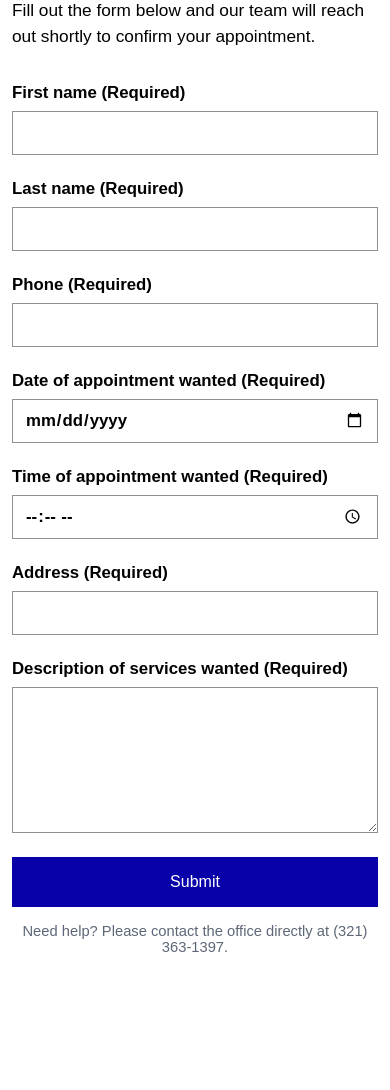
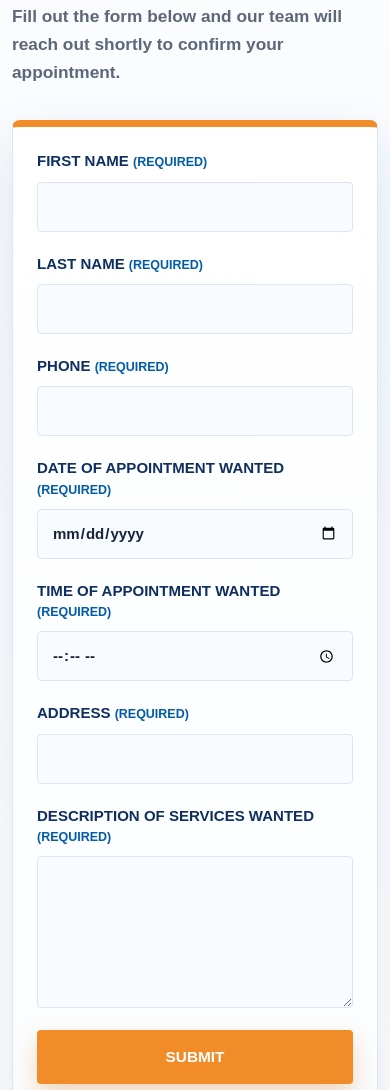
Before and after one commit to ElizabethLeyva/Website, a website built with Vite: page schedule.html in a window 390 px wide. Shown: the part 425-1515 px from the top of the page. Before the commit the page ends 1444 px from the top, so only its background shows below. Built offline with nearby package versions, Linux system fonts and the light colour scheme.

Commit message:
update style

```diff
--- a/src/styles.css
+++ b/src/styles.css
@@ -23,7 +23,9 @@ html {
 
 body {
   margin: 0;
-  background: var(--paper);
+  background:
+    radial-gradient(circle at 12% 6%, rgba(242, 140, 40, 0.08), transparent 24rem),
+    linear-gradient(180deg, #ffffff 0%, #f8fbff 42%, #ffffff 100%);
   color: var(--ink);
   overflow-x: hidden;
 }
@@ -37,7 +39,7 @@ a {
   display: flex;
   justify-content: center;
   padding: 12px 16px;
-  background: var(--navy);
+  background: linear-gradient(90deg, var(--navy-dark), var(--navy));
   color: #ffffff;
   text-align: center;
   text-transform: uppercase;
@@ -273,8 +275,19 @@ h3 {
   border: 1px solid var(--line);
   border-top: 6px solid var(--orange);
   border-radius: 2px;
-  background: var(--paper);
+  background:
+    linear-gradient(180deg, #ffffff 0%, #f8fbff 100%);
   box-shadow: 0 16px 34px rgba(21, 63, 127, 0.08);
+  transition:
+    transform 180ms ease,
+    box-shadow 180ms ease,
+    border-color 180ms ease;
+}
+
+.service-grid article:hover {
+  transform: translateY(-4px);
+  border-color: rgba(242, 140, 40, 0.42);
+  box-shadow: 0 22px 42px rgba(21, 63, 127, 0.13);
 }
 
 .service-grid span {
@@ -544,6 +557,27 @@ h3 {
   padding: 76px 0 20px;
 }
 
+.gallery,
+.about,
+.services {
+  position: relative;
+}
+
+.gallery::before,
+.about::before,
+.services::before {
+  position: absolute;
+  inset: 28px auto auto 50%;
+  z-index: -1;
+  width: min(72vw, 820px);
+  height: 180px;
+  border-radius: 999px;
+  background: rgba(232, 242, 255, 0.65);
+  filter: blur(44px);
+  content: "";
+  transform: translateX(-50%);
+}
+
 .gallery-heading {
   display: grid;
   grid-template-columns: minmax(0, 0.85fr) minmax(280px, 0.62fr);
@@ -646,9 +680,9 @@ h3 {
 }
 
 .booking-page {
-  width: min(900px, calc(100% - 32px));
+  width: min(980px, calc(100% - 32px));
   margin: 0 auto;
-  padding: 54px 0 78px;
+  padding: 64px 0 90px;
 }
 
 .booking-heading {
@@ -658,22 +692,31 @@ h3 {
 
 .booking-heading h1 {
   margin-bottom: 22px;
-  color: #000000;
-  font-size: clamp(2rem, 4vw, 3rem);
-  line-height: 1.1;
+  color: var(--navy-dark);
+  font-size: clamp(2.4rem, 5vw, 4.8rem);
+  line-height: 0.98;
+  text-transform: uppercase;
 }
 
 .booking-heading p {
   max-width: 760px;
   margin: 0 auto;
-  color: #000000;
-  font-size: clamp(1.2rem, 2vw, 1.55rem);
-  line-height: 1.45;
+  color: var(--muted);
+  font-size: clamp(1.08rem, 1.7vw, 1.34rem);
+  font-weight: 700;
+  line-height: 1.6;
 }
 
 .booking-form {
   display: grid;
-  gap: 24px;
+  gap: 22px;
+  padding: clamp(24px, 4vw, 42px);
+  border: 1px solid var(--line);
+  border-top: 7px solid var(--orange);
+  border-radius: 8px;
+  background:
+    linear-gradient(180deg, #ffffff 0%, #fbfdff 100%);
+  box-shadow: 0 20px 52px rgba(21, 63, 127, 0.12);
 }
 
 .hidden-field {
@@ -695,14 +738,18 @@ h3 {
 
 .booking-form label,
 .booking-form legend {
-  color: #000000;
-  font-size: 1.05rem;
-  font-weight: 800;
+  color: var(--navy-dark);
+  font-size: 0.94rem;
+  font-weight: 900;
+  line-height: 1.35;
+  text-transform: uppercase;
 }
 
 .booking-form label span,
 .booking-form legend span {
-  font-weight: 800;
+  color: #005ca8;
+  font-size: 0.78rem;
+  font-weight: 900;
 }
 
 .booking-form input[type="text"],
@@ -712,23 +759,35 @@ h3 {
 .booking-form textarea {
   display: block;
   width: 100%;
-  margin-top: 8px;
-  border: 1px solid #8f8f8f;
-  border-radius: 0;
+  margin-top: 10px;
+  border: 1px solid var(--line);
+  border-radius: 4px;
+  background: #f8fbff;
+  color: var(--ink);
+  font: inherit;
+  transition:
+    border-color 160ms ease,
+    box-shadow 160ms ease,
+    background 160ms ease;
+}
+
+.booking-form input {
+  min-height: 50px;
+  padding: 10px 14px;
+}
+
+.booking-form textarea {
+  min-height: 136px;
+  padding: 14px;
+  resize: vertical;
+}
+
+.booking-form input:focus,
+.booking-form textarea:focus {
+  outline: none;
+  border-color: var(--orange);
   background: #ffffff;
-  color: #000000;
-  font: inherit;
-}
-
-.booking-form input {
-  min-height: 44px;
-  padding: 8px 12px;
-}
-
-.booking-form textarea {
-  min-height: 112px;
-  padding: 12px;
-  resize: vertical;
+  box-shadow: 0 0 0 4px rgba(242, 140, 40, 0.16);
 }
 
 .booking-form fieldset {
@@ -762,23 +821,35 @@ h3 {
 }
 
 .booking-form button {
-  min-height: 50px;
+  min-height: 54px;
   border: 0;
-  background: #0800a8;
+  border-radius: 4px;
+  background: var(--orange);
   color: #ffffff;
   cursor: pointer;
+  font-size: 0.96rem;
+  font-weight: 900;
+  text-transform: uppercase;
+  box-shadow: 0 12px 26px rgba(216, 115, 22, 0.28);
+}
+
+.booking-form button:hover {
+  background: var(--orange-dark);
+}
+
+.form-note {
+  margin: -2px 0 0;
+  color: var(--muted);
   font-size: 1rem;
-}
-
-.booking-form button:hover {
-  background: var(--navy);
-}
-
-.form-note {
-  margin: -8px 0 0;
-  color: var(--muted);
-  font-size: 0.92rem;
+  font-weight: 700;
   text-align: center;
+}
+
+.form-note a {
+  color: var(--navy-dark);
+  font-weight: 900;
+  text-decoration: underline;
+  text-underline-offset: 3px;
 }
 
 .submission-modal {
```
